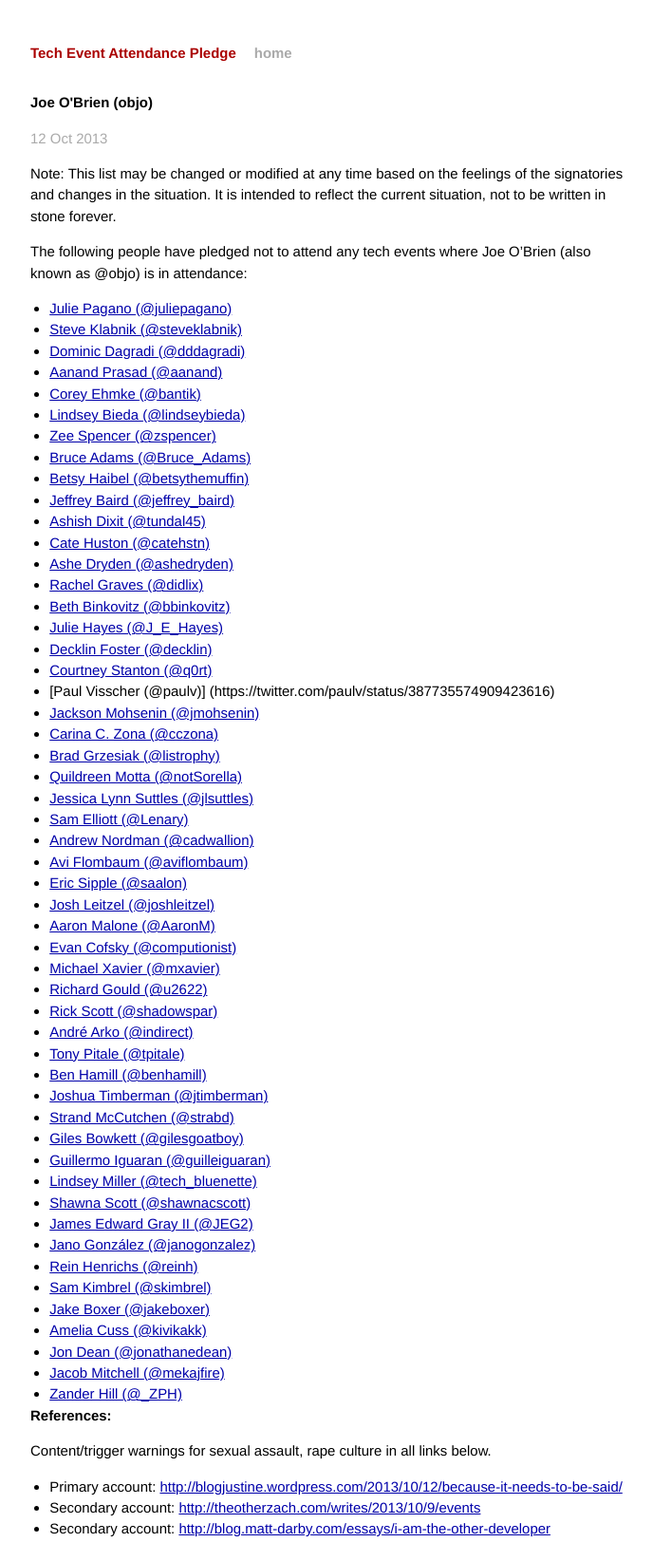
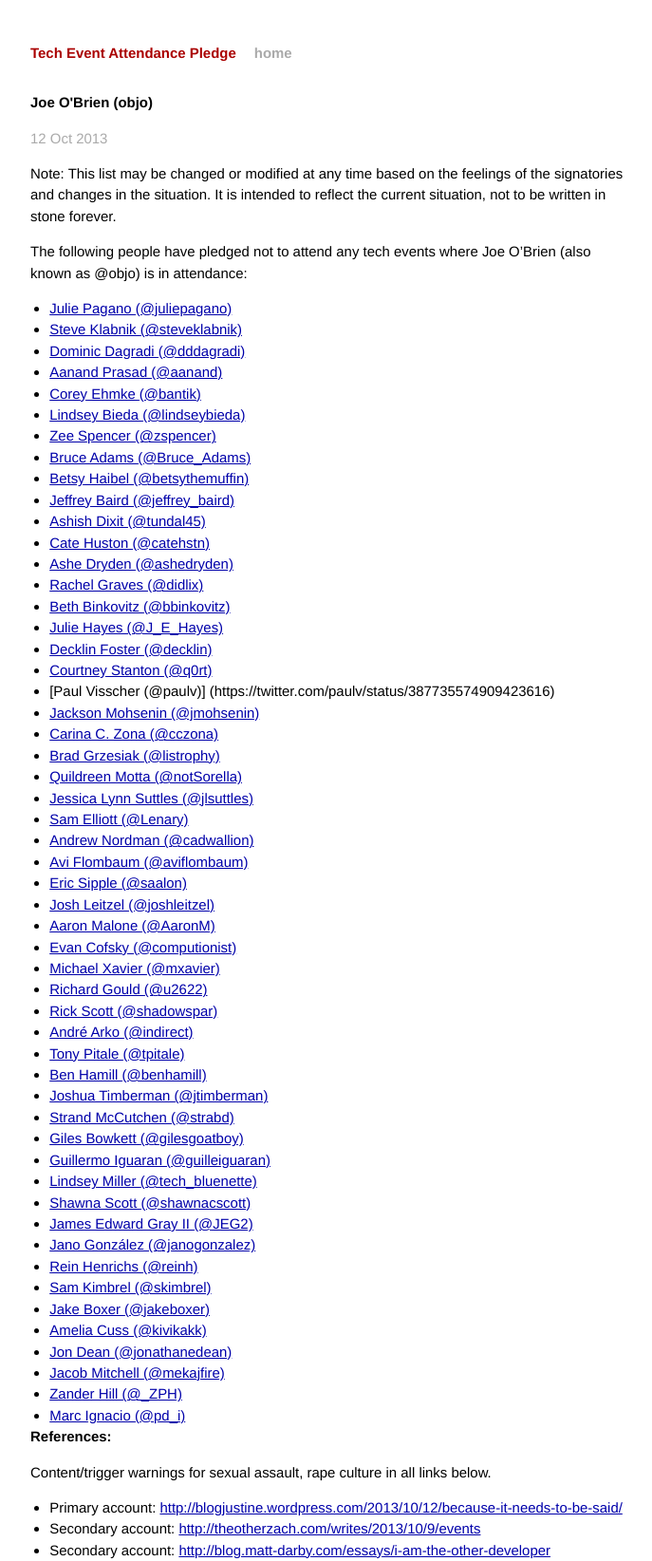
Before and after one commit to techtektek/tech-event-attendance-pledge.github.io, a Jekyll site: the page built from _posts/2013-10-12-objo.markdown, in a window 1280 px wide. Shown: the whole page at 95% size, without its empty margins (294-981 px from the left). Built offline with Jekyll 4.4.1, drawn with Linux system fonts in a browser that asks for light colours; Markdown is read by kramdown in place of the engine named in the settings; before the commit the page ends 1622 px from its top, so only the background shows below that.

Commit message:
Update 2013-10-12-objo.markdown

```diff
--- a/_posts/2013-10-12-objo.markdown
+++ b/_posts/2013-10-12-objo.markdown
@@ -64,6 +64,7 @@ O'Brien (also known as @objo) is in attendance:
 * [Jon Dean (@jonathanedean)](https://twitter.com/jonathanedean/status/389560388607430656)
 * [Jacob Mitchell (@mekajfire)](https://twitter.com/mekajfire/status/389594040498278400)
 * [Zander Hill (@_ZPH)](https://github.com/tech-event-attendance-pledge/tech-event-attendance-pledge.github.io/pull/47)
+* [Marc Ignacio (@pd_i)](https://twitter.com/pd_i/status/389659795797471232)
 <br/>
 
 <h2>References:</h2>
```
